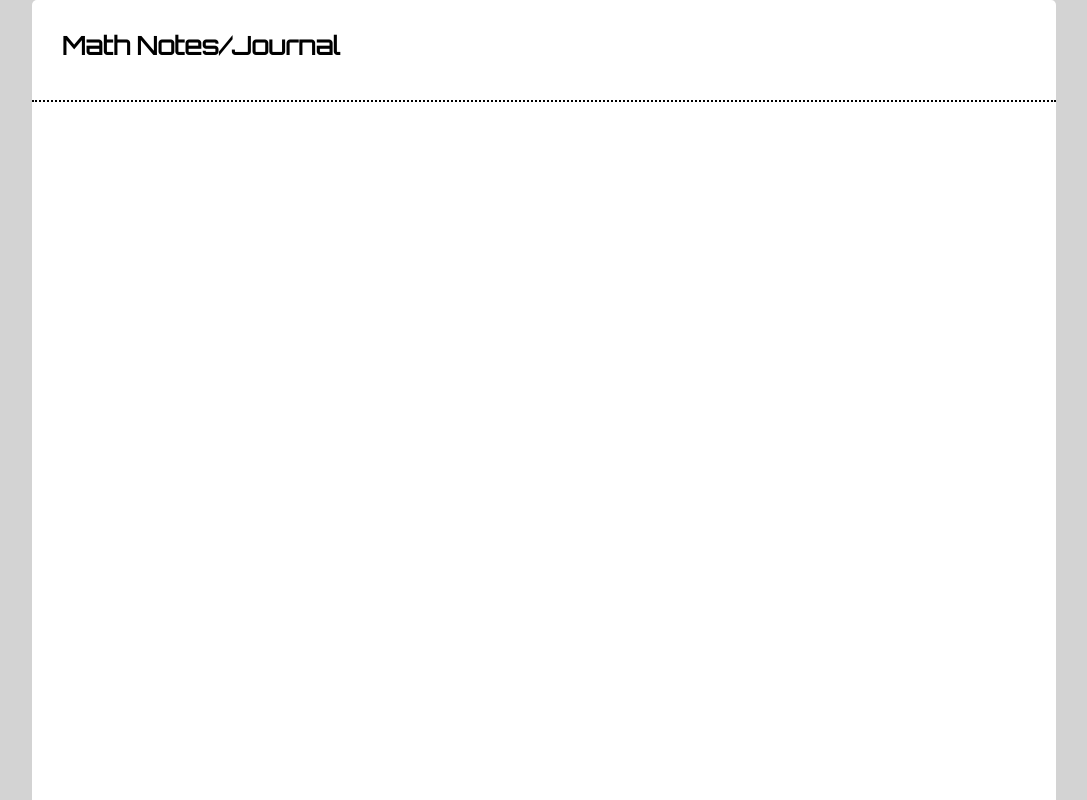
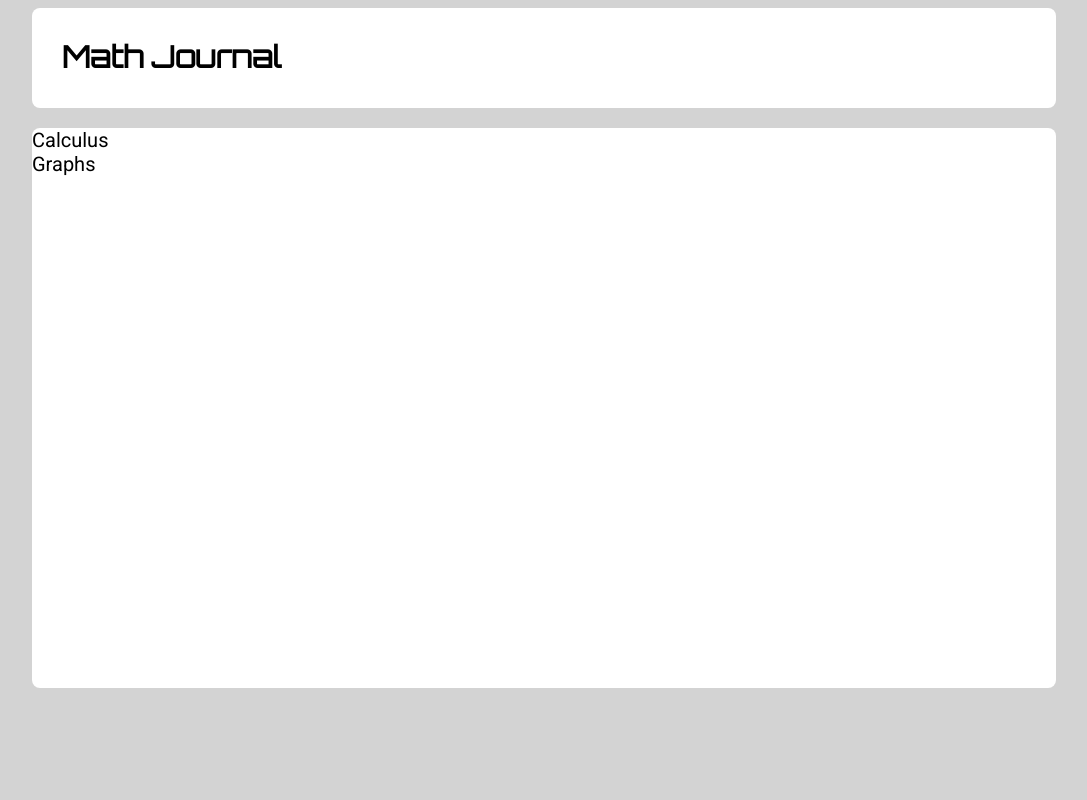
Before and after one commit to teronjordan/teronjordan.github.io, a plain HTML site: page Math/index.html in a window 1280 px wide. Shown: the whole page, without its empty margins (96-1183 px from the left). Drawn offline with Linux system fonts and the light colour scheme.

Commit message:
rando changes
I hope this isnt important

```diff
--- a/Math/index.html
+++ b/Math/index.html
@@ -9,9 +9,12 @@
     </head>
     <body>
       <div id="reading-body">
-          <div id="header"><a href="index.html">Math Notes/Journal</a></div>
+          <div id="header"><a href="index.html">Math Journal</a></div>
         <br>
-          <div id="mathmain">
+          <div id="aboutmain">
+            Calculus
+            <br>
+            Graphs
 
           </div>
 
--- a/Math/mathmain.css
+++ b/Math/mathmain.css
@@ -1,17 +1,15 @@
 body{
   background-color: lightgray;
   font-family: 'Roboto', sans-serif;
+  overflow: auto;
 }
 #header{
   position: fixed;
   color: green;
-  border-top-left-radius: 5px;
-  border-top-right-radius: 5px;
-  border-bottom: 2px dotted black;
+  border-radius: 8px;
   background-color: white;
   font-weight: 800;
   font-size: 20px;
-  top: 0px;
   left:10%;
   width:80%;
   height: 100px;
@@ -22,8 +20,8 @@ body{
 #header a{
   position:absolute;
   color: black;
-  font-weight: 800;
-  font-size: 25px;
+  font-weight: 900;
+  font-size: 30px;
   text-decoration: none;
   top:30px;
   left: 30px;
@@ -36,36 +34,21 @@ body{
   width:80%;
   left:10%;
   height:100%;
-  background-color: white;
-}
-#spork{
-color:  black;
-position: absolute;
-width: 60%;
-right: 20%;
-left: 20%;
-top: 50px;
+  background-color: lightgray;
 }
 
 
-
-#subtext{
-    font-size: 8px;
-    padding: 0px;
-    position: absolute;
-    top: 34px;
-    right: 20px;
-}
-
 #aboutmain{
     position: absolute;
-    left: 25%;
-    width: 50%;
-    right: 25%;
-    top: 100px;
-    color: white;
+    overflow: auto;
+    border-radius: 8px;
+    width: 100%;
+    height:70%;
+    top: 120px;
+    color: black;
     font-family: 'Roboto', sans-serif;
     font-size: 20px;
-    text-align: center;
+    text-align: left;
+    background-color: white;
 
 }
```
